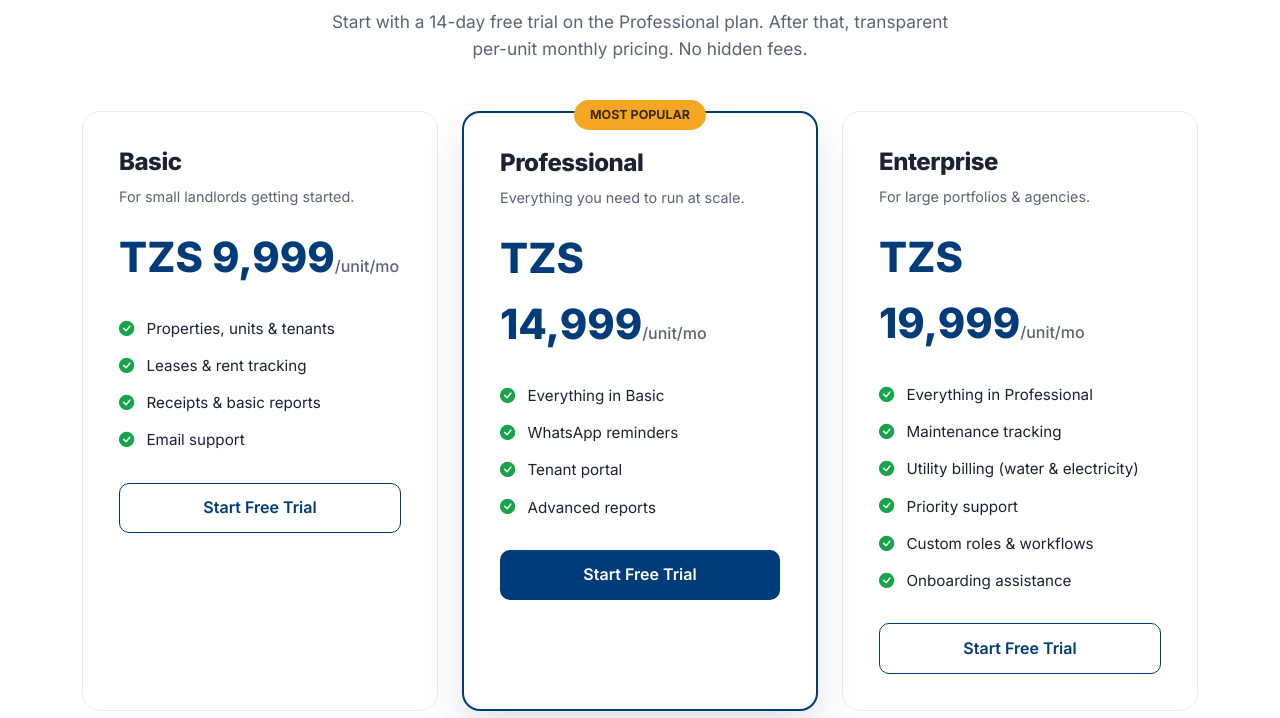
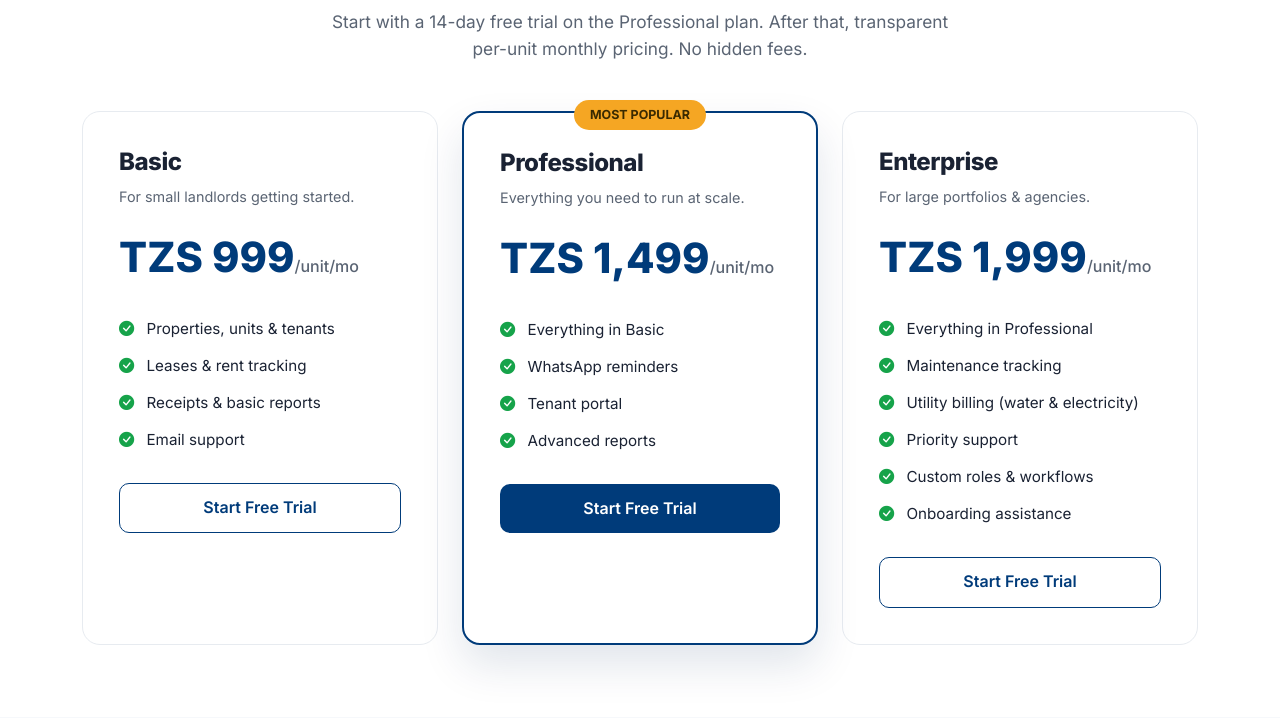
Before and after one commit to fazleabbas/fabonic-realestate, a PHP site: page /public/index.php in a window 1280 px wide. Shown: the part 2500-3218 px from the top of the page. Run offline with PHP 8.4, Linux system fonts and the light colour scheme; a stand-in replaces the project's code that opens the database connection; some libraries are stand-ins or nearby versions.

Commit message:
price updates

```diff
--- a/public/index.php
+++ b/public/index.php
@@ -343,7 +343,7 @@ $year = date('Y');
                 <div class="price-card">
                     <h4>Basic</h4>
                     <p class="text-muted-2 mb-3" style="font-size:.9rem;">For small landlords getting started.</p>
-                    <div class="price-amt">TZS 9,999<span style="font-size:1rem;color:var(--muted);font-weight:500;">/unit/mo</span></div>
+                    <div class="price-amt">TZS 999<span style="font-size:1rem;color:var(--muted);font-weight:500;">/unit/mo</span></div>
                     <ul>
                         <li><i class="bi bi-check-circle-fill"></i> Properties, units &amp; tenants</li>
                         <li><i class="bi bi-check-circle-fill"></i> Leases &amp; rent tracking</li>
@@ -358,7 +358,7 @@ $year = date('Y');
                     <span class="ribbon">MOST POPULAR</span>
                     <h4>Professional</h4>
                     <p class="text-muted-2 mb-3" style="font-size:.9rem;">Everything you need to run at scale.</p>
-                    <div class="price-amt">TZS 14,999<span style="font-size:1rem;color:var(--muted);font-weight:500;">/unit/mo</span></div>
+                    <div class="price-amt">TZS 1,499<span style="font-size:1rem;color:var(--muted);font-weight:500;">/unit/mo</span></div>
                     <ul>
                         <li><i class="bi bi-check-circle-fill"></i> Everything in Basic</li>
                         <li><i class="bi bi-check-circle-fill"></i> WhatsApp reminders</li>
@@ -372,7 +372,7 @@ $year = date('Y');
                 <div class="price-card">
                     <h4>Enterprise</h4>
                     <p class="text-muted-2 mb-3" style="font-size:.9rem;">For large portfolios &amp; agencies.</p>
-                    <div class="price-amt">TZS 19,999<span style="font-size:1rem;color:var(--muted);font-weight:500;">/unit/mo</span></div>
+                    <div class="price-amt">TZS 1,999<span style="font-size:1rem;color:var(--muted);font-weight:500;">/unit/mo</span></div>
                     <ul>
                         <li><i class="bi bi-check-circle-fill"></i> Everything in Professional</li>
                         <li><i class="bi bi-check-circle-fill"></i> Maintenance tracking</li>
```
